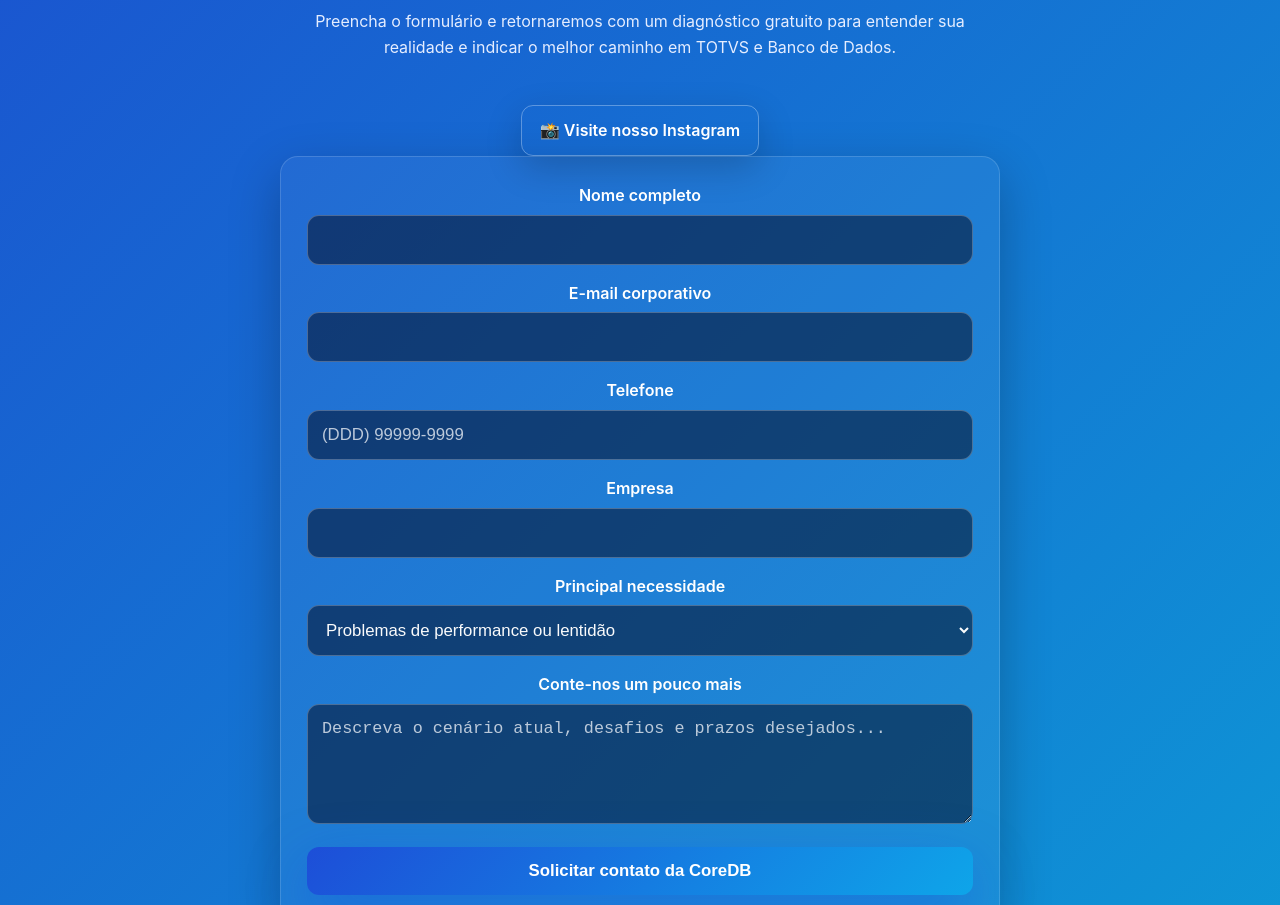
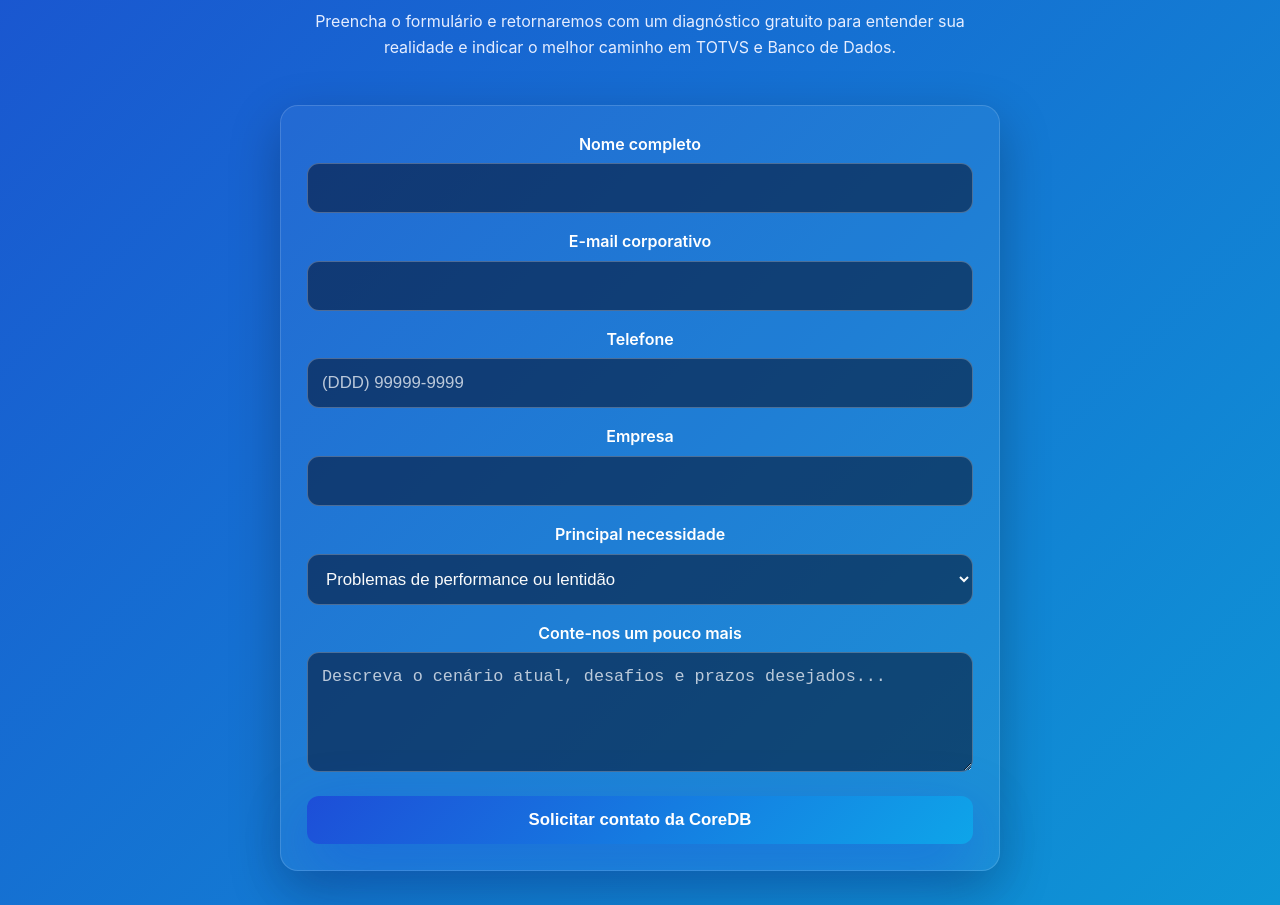
Before and after one commit to HenriqueVAraujo/LP_Core_DB, a plain HTML site: page index.html in a window 1280 px wide. Shown: the part 4844-5749 px from the top of the page. Drawn offline with Linux system fonts and the light colour scheme.

Commit message:
Update index.html

```diff
--- a/index.html
+++ b/index.html
@@ -377,16 +377,7 @@
                     Preencha o formulário e retornaremos com um diagnóstico gratuito para entender sua realidade e
                     indicar o melhor caminho em TOTVS e Banco de Dados.
                 </p>
-                <div class="contact-actions">
-                    <a
-                      class="btn-outline contact-social"
-                      href="https://www.instagram.com/coredb_?igsh=cmNiejAyaXJqM2ti"
-                      target="_blank"
-                      rel="noopener noreferrer"
-                    >
-                      📸 Visite nosso Instagram
-                    </a>
-                </div>
+
                 <div class="contact-card">
                     <!-- FORMULÁRIO INTEGRADO AO E-MAIL -->
                     <form id="contact-form" method="POST" novalidate>
```
